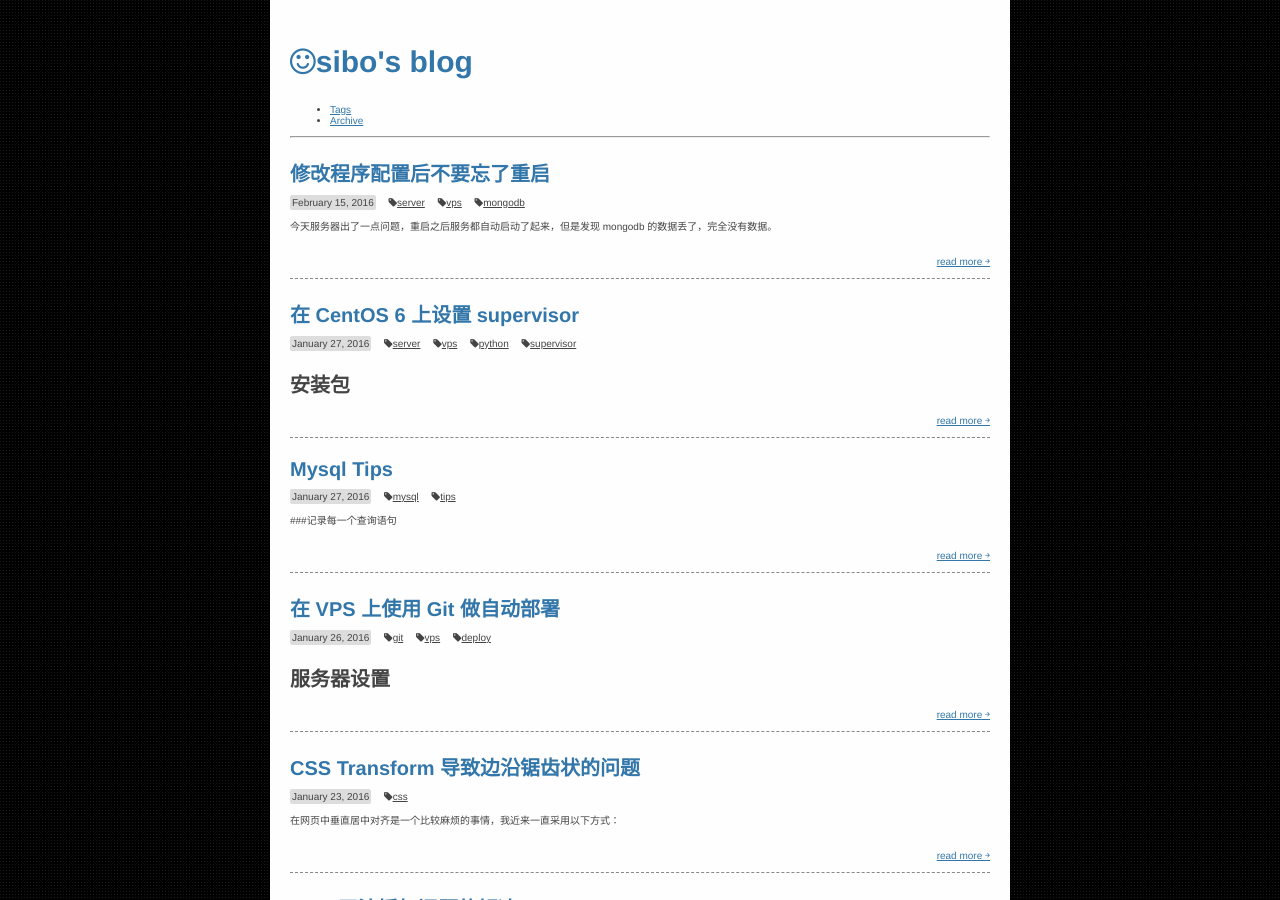
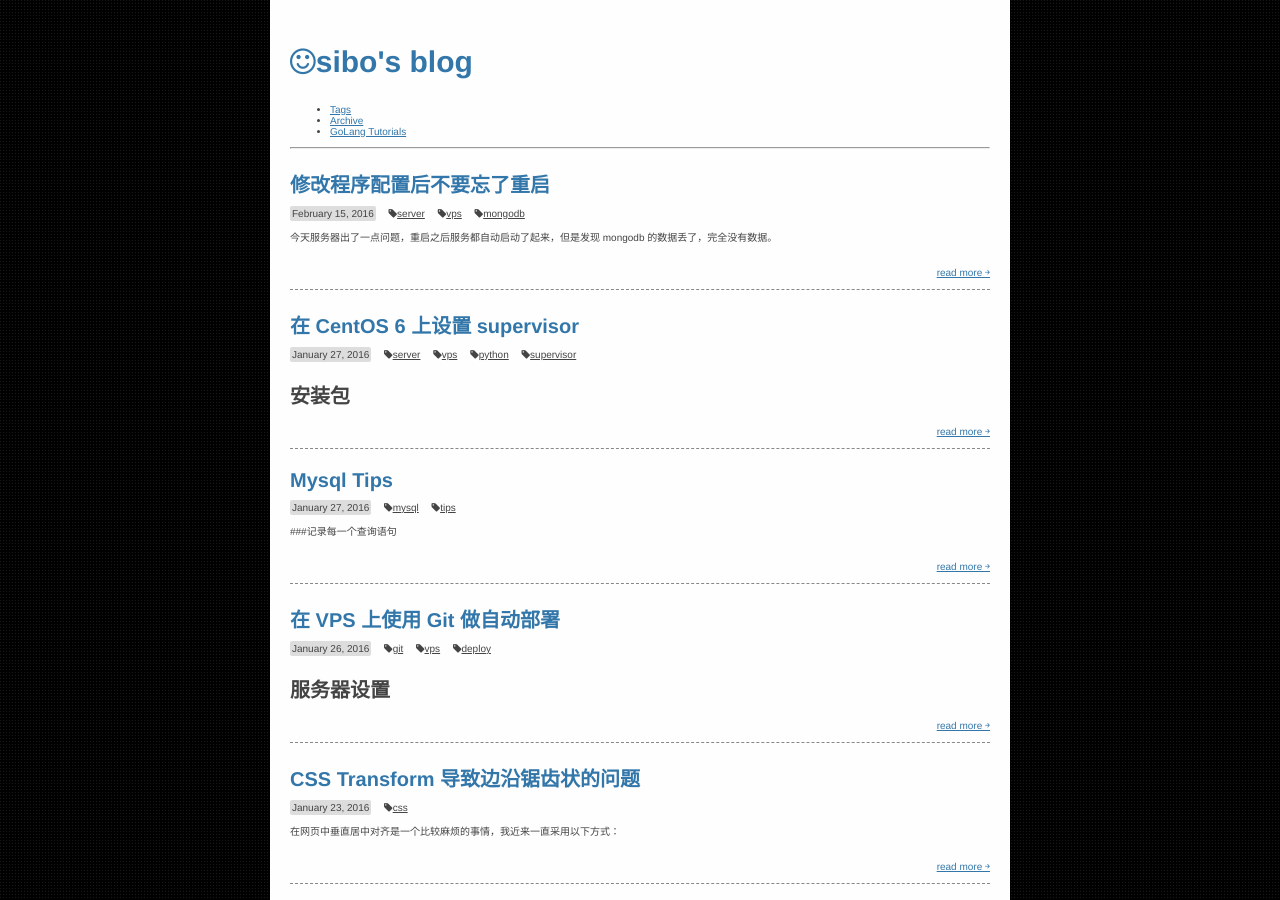
Before and after one commit to osrpt/osrpt.github.com, a Jekyll site: the page built from index.html, in a window 1280 px wide and 900 px high. Built offline with Jekyll 4.4.1, drawn with Linux system fonts in a browser that asks for light colours; nearby versions of some CDN libraries; the list of posts is cut into pages by our own code.

Commit message:
add nav item

```diff
--- a/_layouts/default.html
+++ b/_layouts/default.html
@@ -17,6 +17,7 @@
             <ul>
                 <li><a class="nav-tags" href="/tags">Tags</a></li>
                 <li><a class="nav-archive" href="/archive">Archive</a></li>
+                <li><a class="nav-go-lang" href="/golang_tutorials/contents.html">GoLang Tutorials</a></li>
             </ul>
         </nav>
         <hr/>
```
